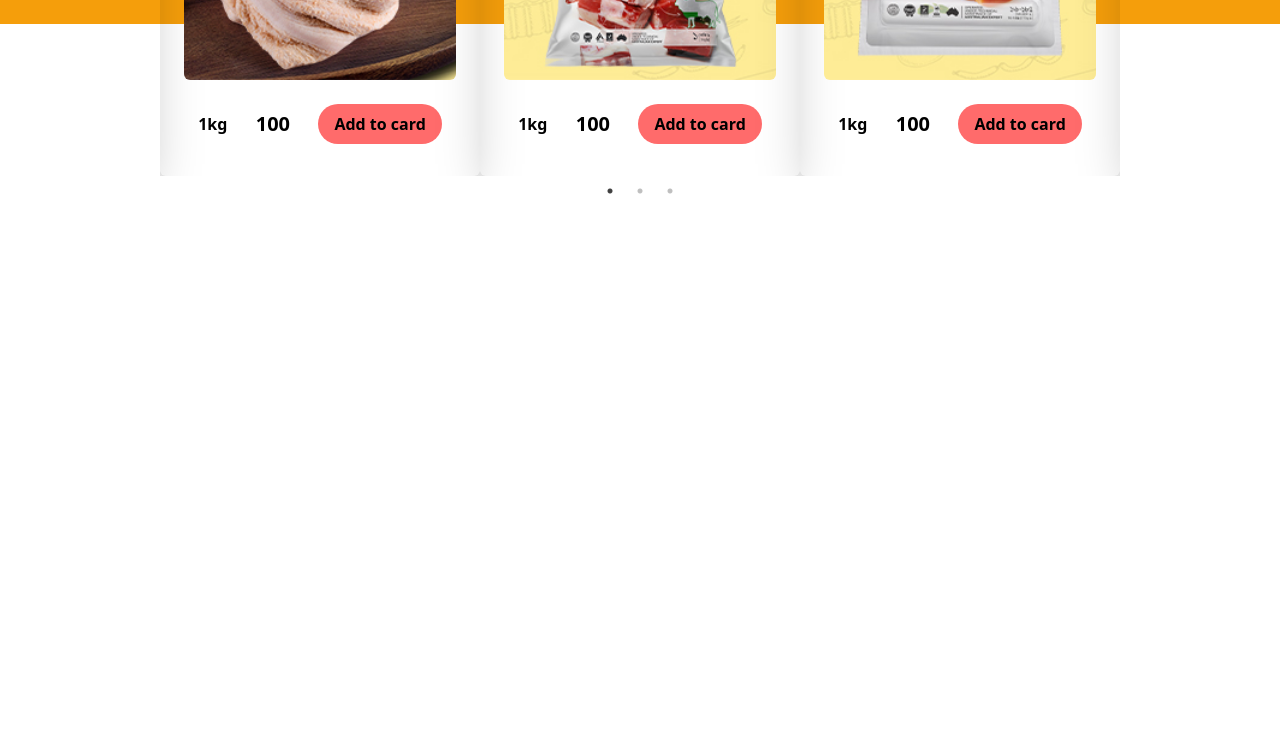
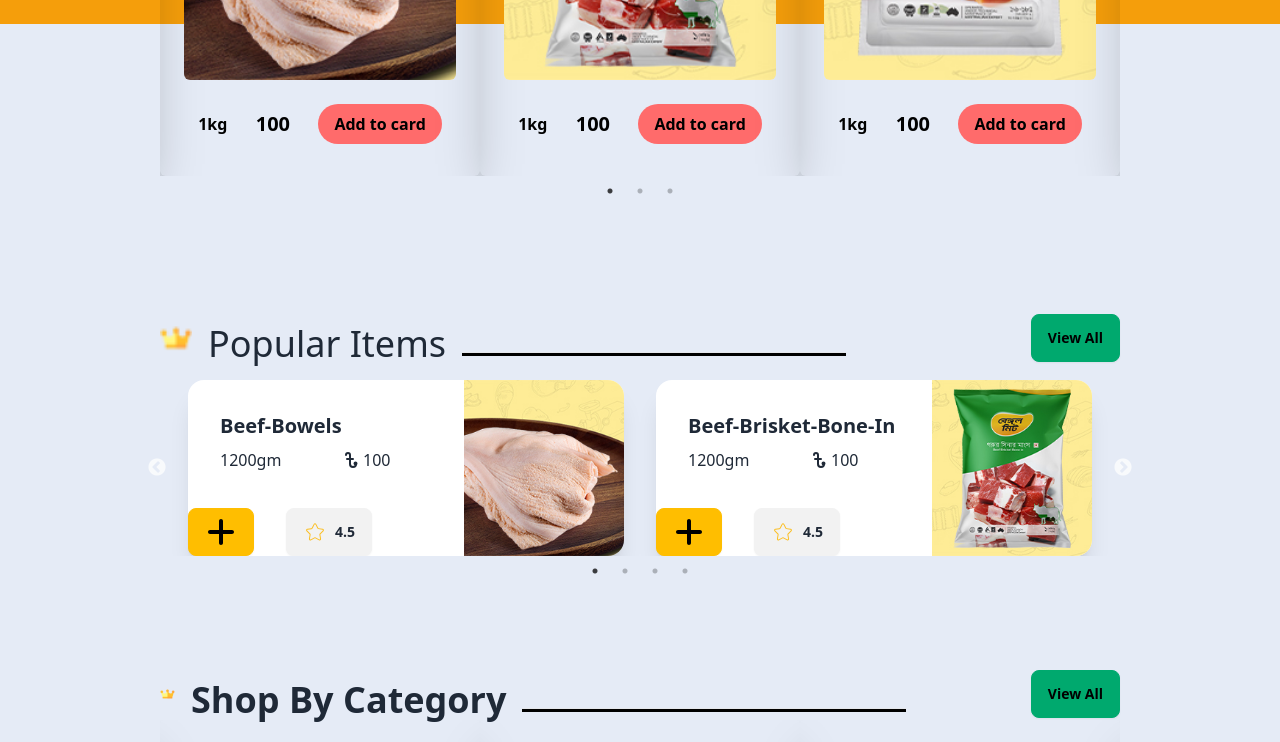
Before and after one commit to moincse022/Bengal-meat, a React (Vite) app: page / in a window 1280 px wide. Shown: the part 2000-2742 px from the top of the page. Before the commit the page ends 2201 px from the top, so only its background shows below. Built offline with nearby package versions, Linux system fonts and the light colour scheme.

Commit message:
Banner-2 done

```diff
--- /dev/null
+++ b/src/Category/CategoryCard.jsx
@@ -0,0 +1,18 @@
+import React from 'react';
+
+const CategoryCard = ({item}) => {
+    console.log(item)
+    const {img,title} = item;
+    return (
+        <div className="max-w-xs p-6 rounded-md  z-60 dark:bg-gray-900 dark:text-gray-50  shadow-2xl">
+        <img src={img} alt="" className="object-cover object-center w-full rounded-md h-72 dark:bg-gray-500
+         hover:scale-110 transition duration-500 ease-in-out transform hover:-translate-y-1 hover:shadow-xl" />
+        <div className="mt-6 mb-2">
+            <span className="block text-2xl  font-2xl text-center ">{title}</span>
+
+        </div>
+    </div>
+    );
+};
+
+export default CategoryCard;
--- /dev/null
+++ b/src/Category/CategorySection.jsx
@@ -0,0 +1,69 @@
+import React from 'react';
+
+import Slider from "react-slick";
+import "slick-carousel/slick/slick.css";
+import "slick-carousel/slick/slick-theme.css";
+import  sellerLogo from '../assets/DealSeller/crown.png'
+import CategoryData from '../Compontens/BestSeller/SellerData';
+import CategoryCard from './CategoryCard';
+
+const CategorySection = () => {
+    const settings = {
+        dots: true,
+        infinite: true,
+        speed: 500,
+        slidesToShow: 3,
+        slidesToScroll:3,
+        initialSlide: 0,
+        responsive: [
+          {
+            breakpoint: 1024,
+            settings: {
+              slidesToShow: 3,
+              slidesToScroll:3,
+              infinite: true,
+              dots: true
+            }
+          },
+          {
+            breakpoint: 600,
+            settings: {
+              slidesToShow:1,
+              slidesToScroll: 1,
+              initialSlide: 1
+            }
+          },
+          {
+            breakpoint: 480,
+            settings: {
+              slidesToShow: 1,
+              slidesToScroll: 1
+            }
+          }
+        ]
+      };
+
+    return (
+        <>
+                    <div className="mt-24 flex  justify-between items-center gap-4 w-3/4 mx-auto">
+          <div className="flex items-center gap-4">
+          <img src={ sellerLogo} alt="" className="" />
+           <h1 className="text-4xl font-bold  mt-3">Shop By Category</h1>
+           <hr className='w-96 bg-black mt-8 h-1'/>
+          </div>
+          <button className='btn btn-success'>View All</button>
+           </div>
+        <div className="slider-container  ">
+        <Slider {...settings}  className='w-3/4 mx-auto '>
+          {CategoryData?.map((item) => (
+            <div className="">
+              <CategoryCard item={item} />
+            </div>
+          ))}
+        </Slider>
+      </div>
+        </>
+    );
+};
+
+export default CategorySection;
--- /dev/null
+++ b/src/Compontens/Banner/Banner1.jsx
@@ -0,0 +1,19 @@
+import React from "react";
+
+const Banner1 = () => {
+  const backgroundStyle = {
+    width: "100%",
+    height: "50vh",
+    backgroundImage: "url(https://i.ibb.co/QmRpYwp/adv001.png)",
+    backgroundSize: "cover",
+    backgroundPosition: "center",
+    marginTop: "40px",
+  };
+  return (
+    <div style={backgroundStyle}>
+      <h1>Content goes here</h1>
+    </div>
+  );
+};
+
+export default Banner1;
--- a/src/Compontens/BestDeals/DealData.jsx
+++ b/src/Compontens/BestDeals/DealData.jsx
@@ -1,70 +1,78 @@
-import img1 from '../../assets/DealSeller/Beef-Bowels.jpg'
-import img2 from '../../assets/DealSeller/Beef-Brisket-Bone-In.jpg'
-import img3 from '../../assets/DealSeller/Chicken Cheese Cocktail Sausage.jpg'
-import img4 from '../../assets/DealSeller/chili-powder.jpg'
-import img5 from '../../assets/DealSeller/corinder-powher.jpg'
-import img6 from '../../assets/DealSeller/Mutton-bone.jpg'
-import img7 from '../../assets/DealSeller/Turmeric-Powder.jpg'
-import img8 from '../../assets/DealSeller/whole-chiken.jpg'
+import img1 from "../../assets/DealSeller/Beef-Bowels.jpg";
+import img2 from "../../assets/DealSeller/Beef-Brisket-Bone-In.jpg";
+import img3 from "../../assets/DealSeller/Chicken Cheese Cocktail Sausage.jpg";
+import img4 from "../../assets/DealSeller/chili-powder.jpg";
+import img5 from "../../assets/DealSeller/corinder-powher.jpg";
+import img6 from "../../assets/DealSeller/Mutton-bone.jpg";
+import img7 from "../../assets/DealSeller/Turmeric-Powder.jpg";
+import img8 from "../../assets/DealSeller/whole-chiken.jpg";
 
 const DealData = [
   {
     id: 1,
     img: img1,
-        name: 'Beef-Bowels',
+    name: "Beef-Bowels",
     price: 100,
     amount: 1200,
+    rating: 4.5,
   },
   {
     id: 2,
     img: img2,
-        name: 'Beef-Brisket-Bone-In',
+    name: "Beef-Brisket-Bone-In",
     price: 100,
     amount: 1200,
+    rating: 4.5,
   },
   {
     id: 3,
     img: img3,
-        name: 'Chicken Cheese Cocktail Sausage',
+    name: "Chicken Cheese Cocktail Sausage",
     price: 100,
     amount: 1200,
+    rating: 5.45,
   },
   {
     id: 4,
     img: img4,
-        name: 'chili-powder',
+    name: "chili-powder",
     price: 100,
     amount: 1200,
+    rating: 2.5,
   },
 
   {
     id: 5,
     img: img5,
-        name: 'corinder-powher',
+    name: "corinder-powher",
     price: 100,
     amount: 1200,
+    rating: 8.5,
   },
   {
     id: 6,
     img: img6,
-        name: 'Mutton-bone',
+    name: "Mutton-bone",
     price: 100,
     amount: 100,
+    rating: 4.1,
   },
   {
     id: 7,
     img: img7,
-        name: 'Turmeric-Powder',
+    name: "Turmeric-Powder",
     price: 100,
     amount: 1500,
+    rating: 5.5,
   },
   {
     id: 8,
     img: img8,
-        name: 'whole-chiken',
+    name: "whole-chiken",
     price: 100,
     amount: 1900,
-    }
-]
+    rating: 7.5,
+  },
+];
 
 export default DealData;
--- a/src/Compontens/Home/Home.jsx
+++ b/src/Compontens/Home/Home.jsx
@@ -3,6 +3,9 @@ import Banner from '../Banner/Banner';
 import HeroSection from '../HeroSection/HeroSection';
 import BestSeller from '../BestSeller/BestSeller';
 import DealSection from '../BestDeals/DealSection';
+import PopularSection from '../PopularItem/PopularSection';
+import CategorySection from '../../Category/CategorySection';
+import Banner1 from '../Banner/Banner1';
 
 const Home = () => {
     return (
@@ -11,6 +14,9 @@ const Home = () => {
             <HeroSection/>
             <BestSeller/>
             <DealSection/>
+            <PopularSection/>
+            <CategorySection/>
+            <Banner1/>
         </div>
     );
 };
--- /dev/null
+++ b/src/Compontens/PopularItem/PopularItemCard.jsx
@@ -0,0 +1,33 @@
+import React from 'react';
+import { TbCurrencyTaka } from "react-icons/tb";
+import { FaPlus } from "react-icons/fa6";
+import { CiStar } from "react-icons/ci";
+
+const PopularItemCard = ({item}) => {
+    console.log(item);
+    const {id, name, img, price, amount,rating} = item;
+    return (
+        <div className="card card-side bg-base-100 shadow-xl mx-4">
+
+        <div className="card-body">
+          <h2 className="card-title">{name}</h2>
+          <div className="flex  justify-between items-center gap-4">
+            <p className="">{amount}gm</p>
+            <p className="flex items-center"><TbCurrencyTaka className="text-2xl" />{price}</p>
+          </div>
+          <div className="flex justify-end absolute bottom-0 left-0 gap-8">
+            <button className="btn btn-warning"><FaPlus className='w-8 h-8'/></button>
+            <button className="btn"><CiStar className='w-6 h-6 text-amber-400'/>{rating}</button>
+          </div>
+        </div>
+        <figure>
+          <img
+            src={img}
+            alt="Movie"
+            className='w-40 h-44'/>
+        </figure>
+      </div>
+    );
+};
+
+export default PopularItemCard;
--- /dev/null
+++ b/src/Compontens/PopularItem/PopularSection.jsx
@@ -0,0 +1,66 @@
+import React from "react";
+import Slider from "react-slick";
+import "slick-carousel/slick/slick.css";
+import "slick-carousel/slick/slick-theme.css";
+import data from "../BestDeals/DealData";
+import popularLogo from '../../assets/DealSeller/crown.png'
+import PopularItemCard from "./PopularItemCard";
+const PopularSection = () => {
+  const settings = {
+    dots: true,
+    infinite: true,
+    speed: 500,
+    slidesToShow: 2,
+    slidesToScroll: 2,
+    initialSlide: 0,
+    responsive: [
+      {
+        breakpoint: 1024,
+        settings: {
+          slidesToShow: 2,
+          slidesToScroll: 2,
+          infinite: true,
+          dots: true,
+        },
+      },
+      {
+        breakpoint: 600,
+        settings: {
+          slidesToShow: 1,
+          slidesToScroll: 1,
+          initialSlide: 1,
+        },
+      },
+      {
+        breakpoint: 480,
+        settings: {
+          slidesToShow: 1,
+          slidesToScroll: 1,
+        },
+      },
+    ],
+  };
+  return (
+    <>
+      <div className="mt-72 flex  justify-between items-center gap-4 w-3/4 mx-auto">
+        <div className="flex items-center gap-4">
+          <img src={popularLogo} alt="" className="w-8 h-8" />
+          <h1 className="text-4xl  mt-3">Popular Items</h1>
+          <hr className="w-96 bg-black mt-8 h-1" />
+        </div>
+        <button className="btn btn-success">View All</button>
+      </div>
+      <div className="slider-container p-4 ">
+        <Slider {...settings} className="w-3/4 mx-auto ">
+          {data?.map((item) => (
+            <div className="">
+              <PopularItemCard item={item} />
+            </div>
+          ))}
+        </Slider>
+      </div>
+    </>
+  );
+};
+
+export default PopularSection;
--- a/src/index.css
+++ b/src/index.css
@@ -3,5 +3,5 @@
 @tailwind utilities;
 
 body{
-    background-color: #0000;
+    background-color:#e5ebf6;
 }
```
Also changed, not shown: src/assets/DealSeller/crown.png (added), src/assets/Image/adv001.png (added). Lines whose indentation alone changed are shown as unchanged.
